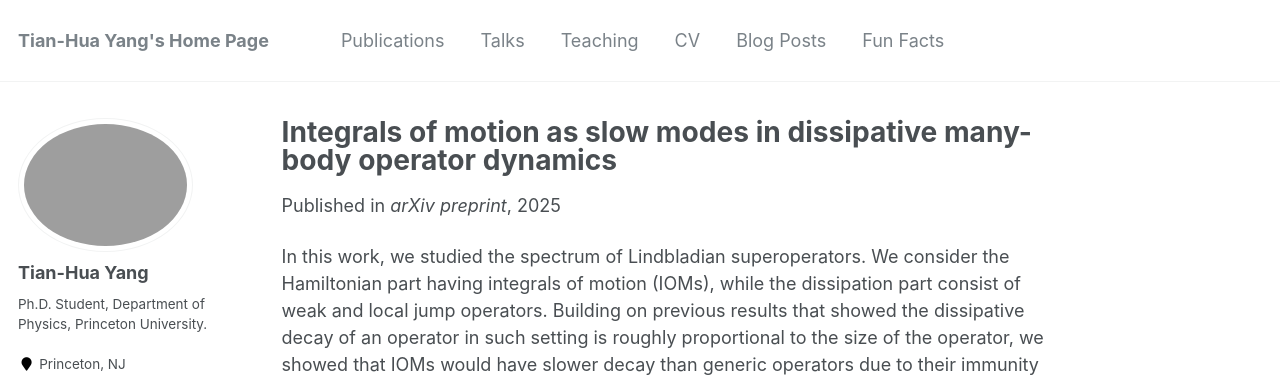
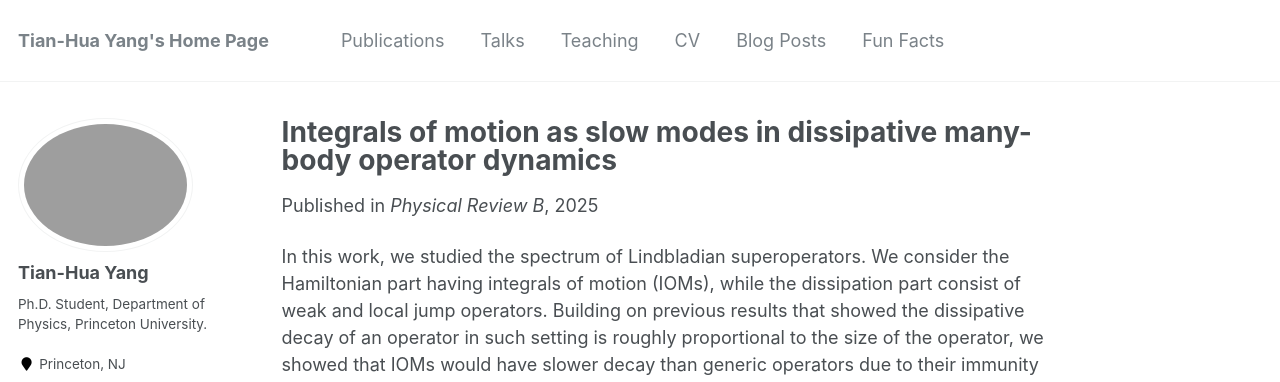
Before and after one commit to ThomasYangth/thomasyangth.github.io, a Jekyll site: the page built from _publications/LindSpec.md, in a window 1280 px wide and 978 px high. Shown: the top 382 px of the window. Built offline with Jekyll 4.4.1, drawn with Linux system fonts in a browser that asks for light colours; some web fonts are replaced.

Commit message:
Update LindSpec.md

```diff
--- a/_publications/LindSpec.md
+++ b/_publications/LindSpec.md
@@ -3,9 +3,9 @@ title: "Integrals of motion as slow modes in dissipative many-body operator dyna
 collection: publications
 permalink: /publication/Lind-2025
 excerpt: 'We analyzed the structure of the spectrum of Lindbladians where the underlying Hamiltonian has integrals of motions (IOMs), and the dissipation is weak and local. We showed that certain slow modes stand out in the spectrum by having slow decay rates, which have a correspondence to the IOMs of the Hamiltonian.'
-date: 2025-06-04
-venue: 'arXiv preprint'
-paperurl: 'https://arxiv.org/abs/2506.02970'
+date: 2025-09-08
+venue: 'Physical Review B'
+paperurl: 'https://journals.aps.org/prb/abstract/10.1103/d9b4-wlv6'
 ---
 In this work, we studied the spectrum of Lindbladian superoperators. We consider the Hamiltonian part having integrals of motion (IOMs), while the dissipation part consist of weak and local jump operators. Building on previous results that showed the dissipative decay of an operator in such setting is roughly proportional to the size of the operator, we showed that IOMs would have slower decay than generic operators due to their immunity to operator growth. With this, we showed that diagonalizing the Lindbladian can reveal the IOMs of the system, with both numerical evidence and a perturbation theory argument.
 
```
